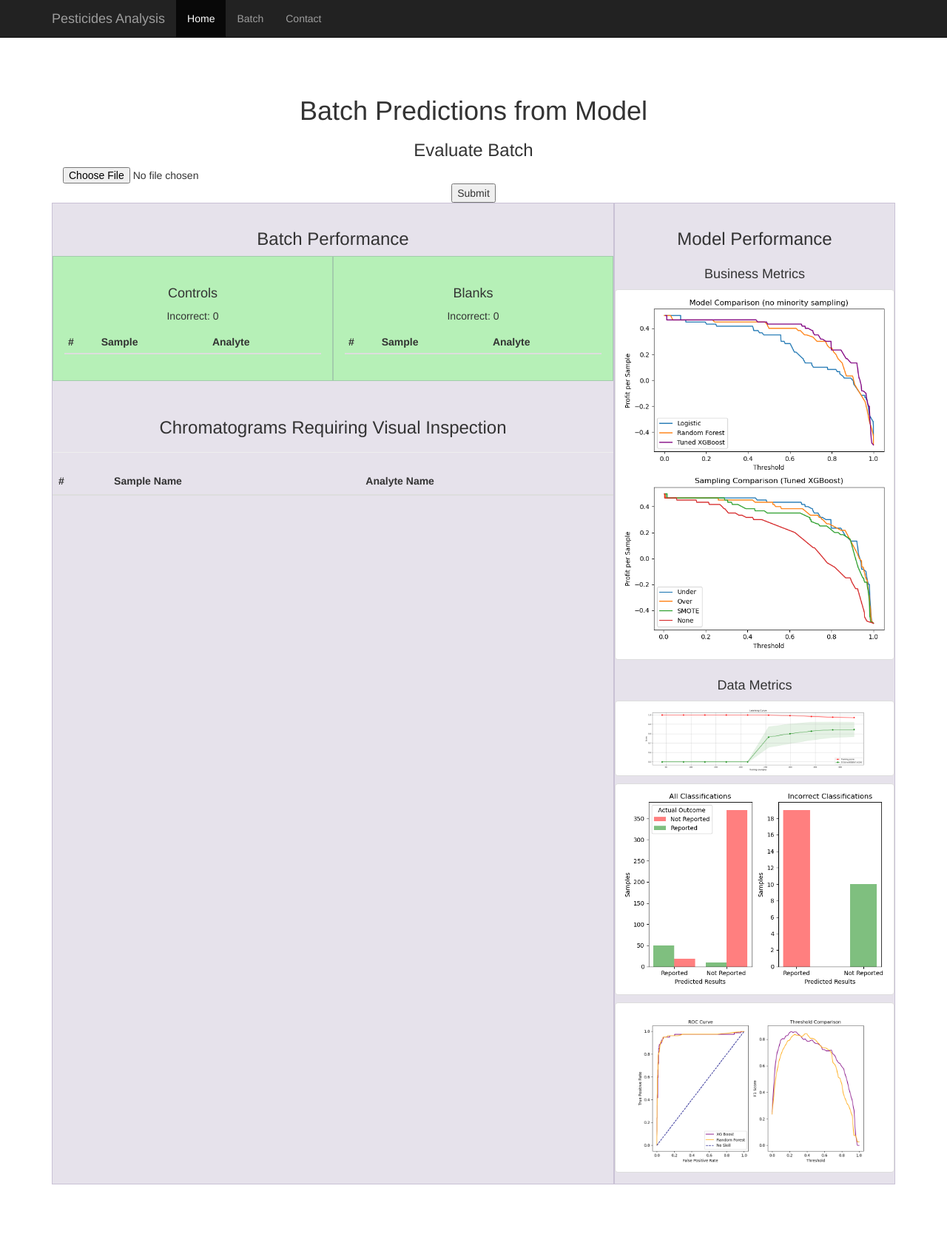
After one commit to woodmc10/predicting-mass-spec, a Flask app: page /batch_predict in a window 1280 px wide. The commit adds this page. Shown: the whole page at 74% size. Run offline with Flask 2, Linux system fonts and the light colour scheme; lists and menus that the app fills with data are empty; parts of the project's set-up code (start-up, migrations or seed data) failed here and were passed over; some libraries are stand-ins or nearby versions.

Commit message:
batch predictions on flask

```diff
--- a/web_app/app.py
+++ b/web_app/app.py
@@ -3,6 +3,7 @@ from werkzeug.utils import secure_filename
 import numpy as np
 import pandas as pd
 import pickle
+import copy
 import sys
 sys.path.append('../src')
 from data_pipeline import (files_to_dfs, clean_analyte_names,
@@ -11,7 +12,7 @@ from data_class import Data
 
 app = Flask(__name__)
 
-def predict_single_batch(file):
+def predict_single_batch(file_):
     columns = ['Sample Name', 'Sample Type', 'Analyte Peak Name',
                'Analyte Peak Area (counts)', 'Analyte Peak Height (cps)',
                'Analyte Retention Time (min)', 'Analyte Expected RT (min)',
@@ -25,7 +26,7 @@ def predict_single_batch(file):
 
     # Create df for model
     # Read file to df
-    df = read_file(file)
+    df = read_file([file_])[0]
     cols_df = df[columns]
 
     # adjust names to match model
@@ -42,7 +43,7 @@ def predict_single_batch(file):
     return df, mod_df
 
 
-def read_file(file_):
+def read_file(files):
     '''
     Read a single file into a pandas dataframe
     Parameters
@@ -54,12 +55,24 @@ def read_file(file_):
     df_sub: DataFrame
         dataframe containing only sample information
     '''
-    start_row = line_num_for_phrase_in_file('Sample Name', file_)
-    if start_row >= 0:
-        df_sub = pd.read_csv(file_, delimiter='\t', skiprows=start_row)
-    else:
-        print(f'😱{file_} does not contain "Sample Name", check the file.')
-    return df_sub
+    df_list = []
+    for file_ in files:
+        try:
+            df = pd.read_csv(file_, skip_blank_lines=False)
+            start_row = df[df.iloc[:, 0].str.startswith('Sample Name',
+                                                        na=False)].index[0]
+            columns = df.iloc[start_row]['Peak Name: Myclobutanil d4'].split('\t')
+            df_sub = pd.DataFrame(
+                [x.split('\t') for x in
+                 df.iloc[start_row+1:]['Peak Name: Myclobutanil d4']],
+                columns=columns
+            )
+            df_sub = convert_from_str(df_sub)
+            # df_sub = pd.read_csv(file_, delimiter='\t', skiprows=start_row)
+            df_list.append(df_sub)
+        except:
+            print(f'😱{file_} does not contain "Sample Name", check the file.')
+    return df_list
 
 
 def line_num_for_phrase_in_file(phrase='Sample Name', filename='file.txt'):
@@ -74,10 +87,10 @@ def line_num_for_phrase_in_file(phrase='Sample Name', filename='file.txt'):
     ------
     line containing the phrase
     '''
-    f = filename.readlines()
-    for (i, line) in enumerate(f):
-        if phrase in line:
-            return i - 1
+    with open(filename, 'r') as f:
+        for (i, line) in enumerate(f):
+            if phrase in line:
+                return i - 1
     return -1
 
 
@@ -127,12 +140,25 @@ def evaluate_samples(df):
     return sample_df
 
 
-@app.route('/', methods=['GET', 'POST'])
-def index():
+def convert_from_str(df):
+    columns = ['Analyte Peak Area (counts)', 'Analyte Peak Height (cps)',
+               'Analyte Retention Time (min)', 'Analyte Expected RT (min)',
+               'Analyte Centroid Location (min)', 'Analyte Start Scan',
+               'Analyte Start Time (min)', 'Analyte Stop Scan',
+               'Analyte Stop Time (min)', 'Analyte Peak Width (min)',
+               'Analyte Peak Width at 50% Height (min)',
+               'Analyte Peak Asymmetry',
+               'Analyte Integration Quality', 'Relative Retention Time']
+    for col in columns:
+        df[col] = pd.to_numeric(df[col])
+    return df
+
+
+@app.route('/batch_predict', methods=['GET', 'POST'])
+def batch_predict():
     if request.method == 'POST':
-        f = request.files.get('file')
+        f = request.files['file']
         file = '../data/20200615 ws 8442.txt'
-        breakpoint()
         df, mod_df = predict_single_batch(f)
         predicted_df = evaluate_batch(df, mod_df, model)
         controls_df, blanks_df = evaluate_controls(predicted_df)
@@ -141,16 +167,13 @@ def index():
         controls_df = pd.DataFrame()
         blanks_df = pd.DataFrame()
         sample_df = pd.DataFrame()
-    return render_template('index.html', controls_df=controls_df,
+    return render_template('batch_predict.html', controls_df=controls_df,
                            blanks_df=blanks_df, sample_df=sample_df)
 
 
-@app.route('/uploader', methods = ['GET', 'POST'])
-def upload_file():
-   if request.method == 'POST':
-      f = request.files['file']
-      f.save(secure_filename(f.filename))
-      return 'file uploaded successfully'
+@app.route('/', methods=['GET', 'POST'])
+def index():
+    return render_template('index.html')
 
 if __name__ == '__main__':
     # Load model
--- /dev/null
+++ b/web_app/templates/batch_predict.html
@@ -0,0 +1,210 @@
+<!DOCTYPE html>
+<html lang="en">
+  <head>
+    <meta charset="utf-8">
+    <meta http-equiv="X-UA-Compatible" content="IE=edge">
+    <meta name="viewport" content="width=device-width, initial-scale=1">
+    <!-- The above 3 meta tags *must* come first in the head; any other head content must come *after* these tags -->
+    <meta name="description" content="">
+    <meta name="author" content="">
+    <link rel="icon" href="../../favicon.ico">
+
+    <title>Batch Predictions</title>
+
+    <!-- Bootstrap core CSS -->
+    <link href="../static/css/bootstrap.min.css" rel="stylesheet">
+
+    <!-- IE10 viewport hack for Surface/desktop Windows 8 bug -->
+    <link href="../static/css/ie10-viewport-bug-workaround.css" rel="stylesheet">
+
+    <!-- Custom styles for this template -->
+    <link href="../static/css/starter-template.css" rel="stylesheet">
+    <link href="../static/css/grid.css" rel="stylesheet">
+    <link href="../static/css/theme.css" rel="stylesheet">
+
+    <!-- Just for debugging purposes. Don't actually copy these 2 lines! -->
+    <!--[if lt IE 9]><script src="../../assets/js/ie8-responsive-file-warning.js"></script><![endif]-->
+    <script src="../static/js/ie-emulation-modes-warning.js"></script>
+
+    <!-- HTML5 shim and Respond.js for IE8 support of HTML5 elements and media queries -->
+    <!--[if lt IE 9]>
+      <script src="https://oss.maxcdn.com/html5shiv/3.7.3/html5shiv.min.js"></script>
+      <script src="https://oss.maxcdn.com/respond/1.4.2/respond.min.js"></script>
+    <![endif]-->
+  </head>
+
+  <body>
+    <style>
+      [data-stat="confirmed"]{
+          background-color: #b6f0b7;
+      }
+      [data-stat="unconfirmed"]{
+          background-color: #e6a9a9;
+      }
+      @media (min-width: 768px) {
+        .is-table-row {
+          display: table;
+        }
+        .is-table-row [class*="col-"] {
+          float: none;
+          display: table-cell;
+          vertical-align: top;
+        }
+        .is-table-row-sm {
+          display: flex;
+          /* width: 100%; */
+        }
+        .is-table-row-sm [class*="col-"] {
+          float: none;
+          display: table-cell;
+          vertical-align: top;
+        }
+      }
+    </style>
+
+    <nav class="navbar navbar-inverse navbar-fixed-top">
+      <div class="container">
+        <div class="navbar-header">
+          <button type="button" class="navbar-toggle collapsed" data-toggle="collapse" data-target="#navbar" aria-expanded="false" aria-controls="navbar">
+            <span class="sr-only">Toggle navigation</span>
+            <span class="icon-bar"></span>
+            <span class="icon-bar"></span>
+            <span class="icon-bar"></span>
+          </button>
+          <a class="navbar-brand" href="#">Pesticides Analysis</a>
+        </div>
+        <div id="navbar" class="collapse navbar-collapse">
+          <ul class="nav navbar-nav">
+            <li class="active"><a href="#">Home</a></li>
+            <li><a href="/batch_predict">Batch</a></li>
+            <li><a href="#contact">Contact</a></li>
+          </ul>
+        </div><!--/.nav-collapse -->
+      </div>
+    </nav>
+
+    <div class="container">
+
+      <div class="starter-template">
+        <h1>Batch Predictions from Model</h1>
+        <h3>Evaluate Batch</h3>
+        <form action = "/batch_predict" method = "POST"
+          enctype = "multipart/form-data">
+          <input type = "file" name = "file"/>
+          <input type = "submit"/>
+        </form>
+
+        <div class="row is-table-row">
+          <div class="col-md-8">
+            <h3>Batch Performance</h3>
+            <div class="row is-table-row-sm">
+              {% if controls_df.shape[0] > 0 %}
+              <div class="col-md-6" data-stat="unconfirmed">
+              {% else %}
+              <div class="col-md-6" data-stat="confirmed">
+              {% endif %}
+                <h4>Controls</h4>
+                <p>Incorrect: {{controls_df.shape[0]}}</p>
+                <table class="table table-condensed">
+                  <thead>
+                    <tr>
+                      <th>#</th>
+                      <th>Sample</th>
+                      <th>Analyte</th>
+                    </tr>
+                  </thead>
+                  <tbody>
+                    {% for index, row in controls_df.iterrows() %}
+                    <tr>
+                      <td class="text-left">{{index}}</td>
+                      <td class="text-left">{{row['Sample Name']}}</td>
+                      <td class="text-left">{{row['Analyte Peak Name']}}</td>
+                    </tr>
+                    {% endfor %}
+                  </tbody>
+                </table>
+              </div>
+              {% if blanks_df.shape[0] > 0 %}
+              <div class="col-md-6" data-stat="unconfirmed">
+              {% else %}
+              <div class="col-md-6" data-stat="confirmed">
+              {% endif %}
+                <h4>Blanks</h4>
+                <p>Incorrect: {{blanks_df.shape[0]}}</p>
+                <table class="table table-condensed">
+                  <thead>
+                    <tr>
+                      <th>#</th>
+                      <th>Sample</th>
+                      <th>Analyte</th>
+                    </tr>
+                  </thead>
+                  <tbody>
+                    {% for index, row in blanks_df.iterrows() %}
+                    <tr>
+                      <td class="text-left">{{index}}</td>
+                      <td class="text-left">{{row['Sample Name']}}</td>
+                      <td class="text-left">{{row['Analyte Peak Name']}}</td>
+                    </tr>
+                    {% endfor %}
+                  </tbody>
+                </table>
+              </div>
+            </div>
+            <div class="row">
+              <div class="page-header">
+                <h3>Chromatograms Requiring Visual Inspection</hs>
+              </div>
+              <table class="table table-striped">
+                <thead>
+                  <tr>
+                    <th>#</th>
+                    <th>Sample Name</th>
+                    <th>Analyte Name</th>
+                  </tr>
+                </thead>
+                <tbody>
+                  {% for index, row in sample_df.iterrows() %}
+                  <tr>
+                    <td class="text-left">{{index}}</td>
+                    <td class="text-left">{{row['Sample Name']}}</td>
+                    <td class="text-left">{{row['Analyte Peak Name']}}</td>
+                  </tr>
+                  {% endfor %}
+                </tbody>
+              </table>
+            </div>
+          </div>
+          <div class="col-md-4">
+            <h3>Model Performance</h3>
+            <h4>Business Metrics</h4>
+            <div class="row">
+              <img src="/static/images/profit_curve.png" class="img-thumbnail" alt="Profit curve: profit per sample vs threshold">
+            </div>
+            <h4>Data Metrics</h4>
+            <div class="row">
+              <img src="/static/images/learning.png" class="img-thumbnail" alt="Learning curve comparining training performance and test peformance for increasing number of data points">
+            </div>
+            <div class="row">
+              <img src="/static/images/bar_confusion.png" class="img-thumbnail" alt="Bar chart of classifications">
+            </div>
+              <div class="row">
+              <img src="/static/images/boost_rand_comp.png" class="img-thumbnail" alt="F1 score plotted agains threshold">
+            </div>
+          </div>
+        </div>
+      </div>
+
+    </div><!-- /.container -->
+
+
+    <!-- Bootstrap core JavaScript
+    ================================================== -->
+    <!-- Placed at the end of the document so the pages load faster -->
+    <script src="https://ajax.googleapis.com/ajax/libs/jquery/1.12.4/jquery.min.js"></script>
+    <script>window.jQuery || document.write('<script src="../static/js/vendor/jquery.min.js"><\/script>')</script>
+    <script src="../static/js/bootstrap.min.js"></script>
+    <!-- IE10 viewport hack for Surface/desktop Windows 8 bug -->
+    <script src="../static/js/ie10-viewport-bug-workaround.js"></script>
+  </body>
+</html>
```
Also changed, not shown: src/predict_data_pipeline.py (+54 -28 lines), web_app/templates/index.html (+3 -130 lines), images/profit_time.png (added), 1 other file.
